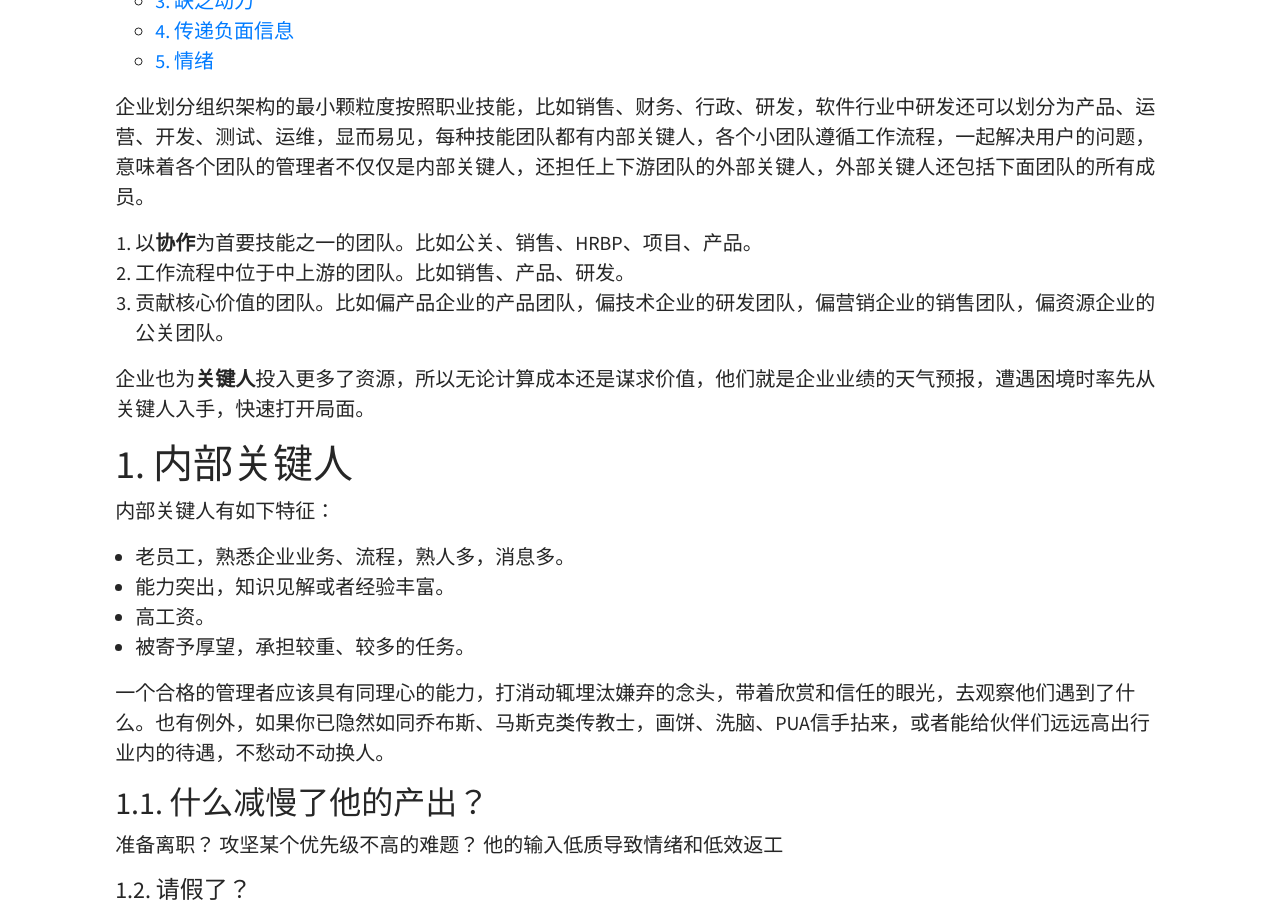
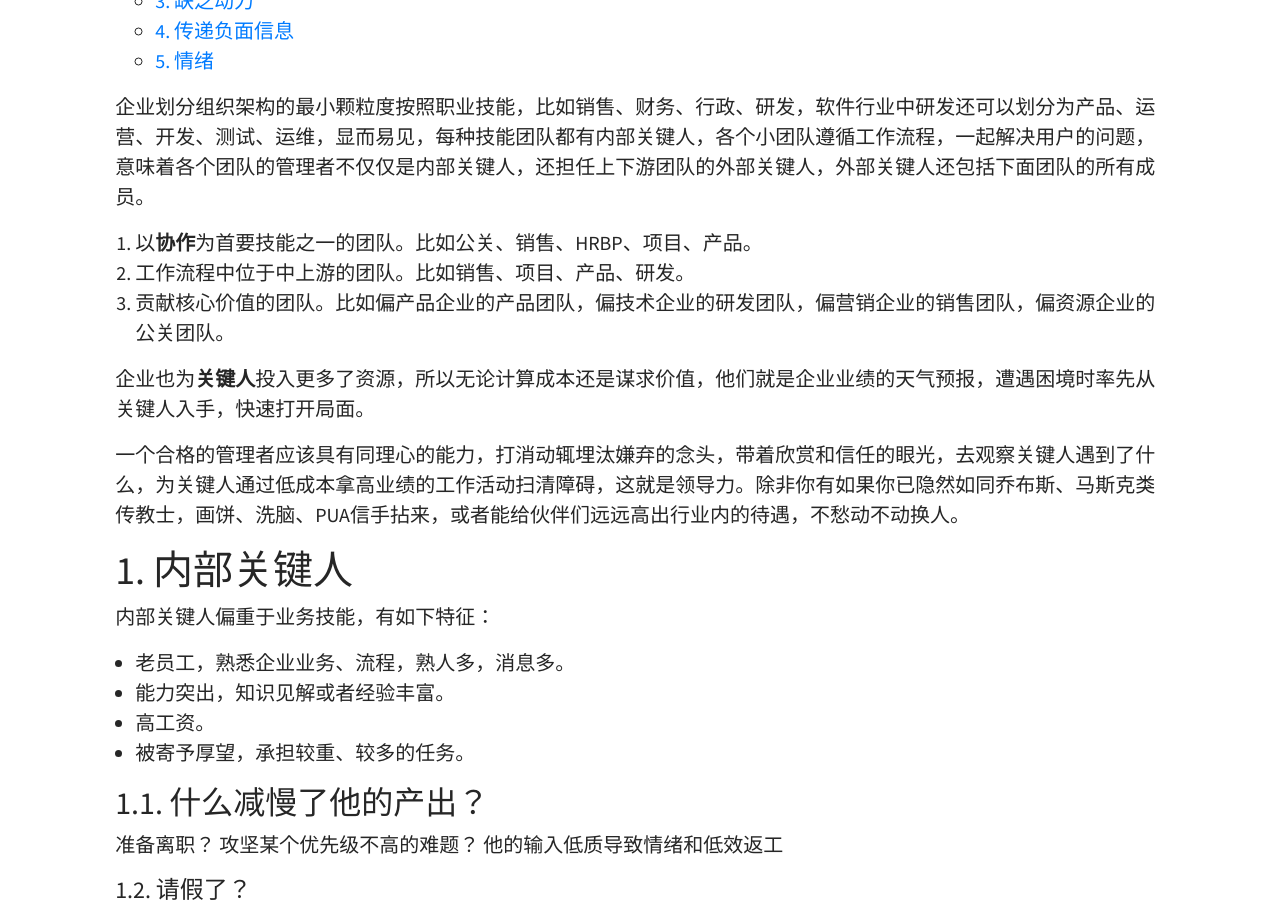
Before and after one commit to hubugui/hubugui.github.io, a Jekyll site: the page built from _posts/2022-10-29-团队创造价值低-3-关键人.md, in a window 1280 px wide and 900 px high, scrolled down 487 px. Built offline with Jekyll 4.4.1, drawn with Linux system fonts in a browser that asks for light colours; comment, search, counter and statistics services are not loaded.

Commit message:
Update 2022-10-29-团队创造价值低-3-关键人.md

```diff
--- a/_posts/2022-10-29-团队创造价值低-3-关键人.md
+++ b/_posts/2022-10-29-团队创造价值低-3-关键人.md
@@ -21,21 +21,22 @@ excerpt_separator: <!--more-->
 企业划分组织架构的最小颗粒度按照职业技能，比如销售、财务、行政、研发，软件行业中研发还可以划分为产品、运营、开发、测试、运维，显而易见，每种技能团队都有内部关键人，各个小团队遵循工作流程，一起解决用户的问题，意味着各个团队的管理者不仅仅是内部关键人，还担任上下游团队的外部关键人，外部关键人还包括下面团队的所有成员。
 
 1. 以**协作**为首要技能之一的团队。比如公关、销售、HRBP、项目、产品。
-2. 工作流程中位于中上游的团队。比如销售、产品、研发。
+2. 工作流程中位于中上游的团队。比如销售、项目、产品、研发。
 3. 贡献核心价值的团队。比如偏产品企业的产品团队，偏技术企业的研发团队，偏营销企业的销售团队，偏资源企业的公关团队。
 
 企业也为**关键人**投入更多了资源，所以无论计算成本还是谋求价值，他们就是企业业绩的天气预报，遭遇困境时率先从关键人入手，快速打开局面。
 
+一个合格的管理者应该具有同理心的能力，打消动辄埋汰嫌弃的念头，带着欣赏和信任的眼光，去观察关键人遇到了什么，为关键人通过低成本拿高业绩的工作活动扫清障碍，这就是领导力。除非你有如果你已隐然如同乔布斯、马斯克类传教士，画饼、洗脑、PUA信手拈来，或者能给伙伴们远远高出行业内的待遇，不愁动不动换人。
+
 # 1. 内部关键人
 
-内部关键人有如下特征：
+内部关键人偏重于业务技能，有如下特征：
 
 * 老员工，熟悉企业业务、流程，熟人多，消息多。
 * 能力突出，知识见解或者经验丰富。
 * 高工资。
 * 被寄予厚望，承担较重、较多的任务。
 
-一个合格的管理者应该具有同理心的能力，打消动辄埋汰嫌弃的念头，带着欣赏和信任的眼光，去观察他们遇到了什么。也有例外，如果你已隐然如同乔布斯、马斯克类传教士，画饼、洗脑、PUA信手拈来，或者能给伙伴们远远高出行业内的待遇，不愁动不动换人。
 
 ## 1.1. 什么减慢了他的产出？
 
```
